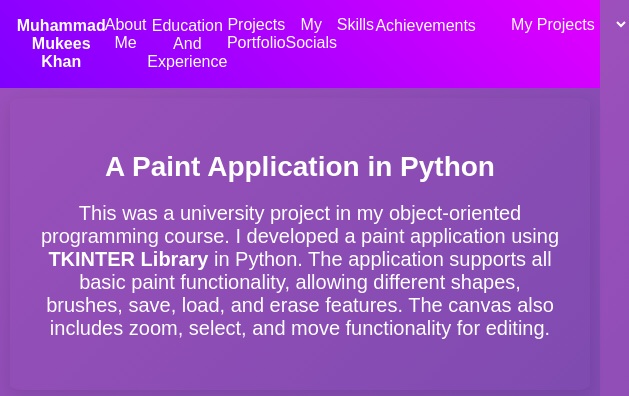
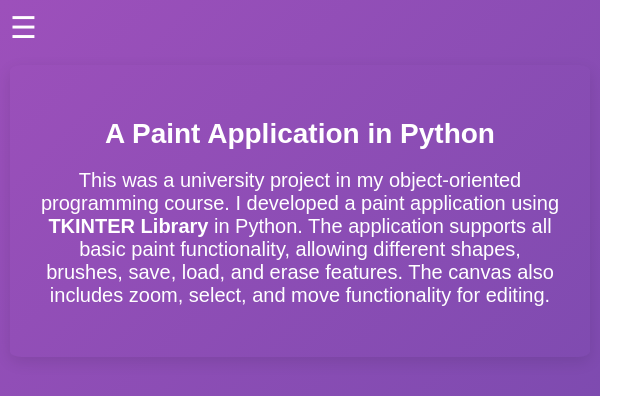
Before and after one commit to mkZ3R0/bscs22021, a plain HTML site: page paint.html in a window 600 px wide. Shown: the top 396 px of the page, 629 px wide, since content can reach past the window. Drawn offline with Linux system fonts and the light colour scheme.

Commit message:
change paint to hamburger

```diff
--- a/paint.html
+++ b/paint.html
@@ -5,7 +5,7 @@
     <meta name="viewport" content="width=device-width, initial-scale=1.0">
     <title>Muhammad Mukees Khan - Personal Portfolio</title>
     <style>
-          body {
+        body {
             margin: 0;
             padding: 0;
             font-family: Arial, sans-serif;
@@ -14,17 +14,17 @@
             overflow-x: hidden;
         }
 
-        header {
-            position: sticky;
-            top: 0;
-        }
-
         nav {
             background: linear-gradient(45deg, #7F00FF, #E100FF);
             padding: 10px;
             display: flex;
             flex-direction: column;
             align-items: center;
+        }
+
+        header {
+            position: sticky;
+            top: 0;
         }
 
         nav ul {
@@ -58,7 +58,7 @@
             border: none;
             cursor: pointer;
             appearance: auto;
-            text-align: center;
+            text-align: left;
         }
 
         nav select option {
@@ -78,6 +78,14 @@
             text-align: center;
             box-shadow: 0 5px 15px rgba(0, 0, 0, 0.1);
             margin: 10px;
+        }
+
+        footer {
+            background-color: #333;
+            color: #fff;
+            text-align: center;
+            padding: 20px 0;
+            width: 100%;
         }
 
         video {
@@ -103,12 +111,38 @@
             margin-bottom: 5%;
         }
 
-        footer {
-            background-color: #333;
-            color: #fff;
-            text-align: center;
-            padding: 20px 0;
-            width: 100%;
+        #navbar {
+            display: none;
+        }
+
+        /* Menu icon for mobile view */
+        .menu-icon {
+            display: none;
+            font-size: 30px;
+            cursor: pointer;
+        }
+
+        @media (max-width: 600px) {
+            .menu-icon {
+                display: block;
+                padding: 10px;
+                color: white;
+            }
+
+            nav ul {
+                flex-direction: column;
+                align-items: flex-start;
+            }
+
+            nav ul li {
+                margin: 0px 0;
+            }
+
+            #drop{
+                width: 100%;
+                margin-top: 2%;
+                text-align: left;
+            }
         }
 
 
@@ -122,7 +156,7 @@
                 overflow-x: hidden;
             }
 
-            nav {
+            #navbar {
                 background: linear-gradient(45deg, #7F00FF, #E100FF);
                 padding: 15px;
                 display: flex;
@@ -230,7 +264,8 @@
 </head>
 <body>
     <header>
-        <nav>
+        <div class="menu-icon" onclick="toggleMenu()">&#9776;</div>
+        <nav id="navbar">
             <ul>
                 <li><a href="index.html"><strong>Muhammad Mukees Khan</strong></a></li>
                 <li><a href="index.html#About">About Me</a></li>
@@ -239,7 +274,7 @@
                 <li><a href="index.html#MySocials">My Socials</a></li>
                 <li><a href="index.html#Skills">Skills</a></li>
                 <li><a href="index.html#Achievements">Achievements</a></li>
-                <li>
+                <li id="drop">
                     <select id="projects" name="My Projects">
                         <option value="">My Projects</option>
                         <option value="/paint.html">Paint Application</option>
@@ -249,13 +284,46 @@
                 </li>
             </ul>
         </nav>
+
         <script>
+            function toggleMenu() {
+                const navbar = document.getElementById("navbar");
+                navbar.style.display = (navbar.style.display === "block") ? "none" : "block";
+            }
             document.getElementById('projects').addEventListener('change', function() {
                 var selectedValue = this.value;
                 if (selectedValue) {
                     window.location.href = selectedValue;
                 }
             });
+        </script>
+
+        <script>
+            function checkScreenSize() {
+                const navbar = document.getElementById("navbar");
+                const menuIcon = document.querySelector(".menu-icon");
+
+                if (window.innerWidth <= 600) {
+                    // Mobile view
+                    navbar.style.display = "none"; // Hide the navbar by default
+                    menuIcon.style.display = "block"; // Show the menu icon
+                } else {
+                    // Desktop view
+                    navbar.style.display = "flex"; // Show the navbar
+                    menuIcon.style.display = "none"; // Hide the menu icon
+                }
+            }
+
+            // Call the function when the page loads
+            window.onload = checkScreenSize;
+
+            // Call the function when the window is resized
+            window.onresize = checkScreenSize;
+
+            function toggleMenu() {
+                const navbar = document.getElementById("navbar");
+                navbar.style.display = (navbar.style.display === "block") ? "none" : "block";
+            }
         </script>
     </header>
 
```
